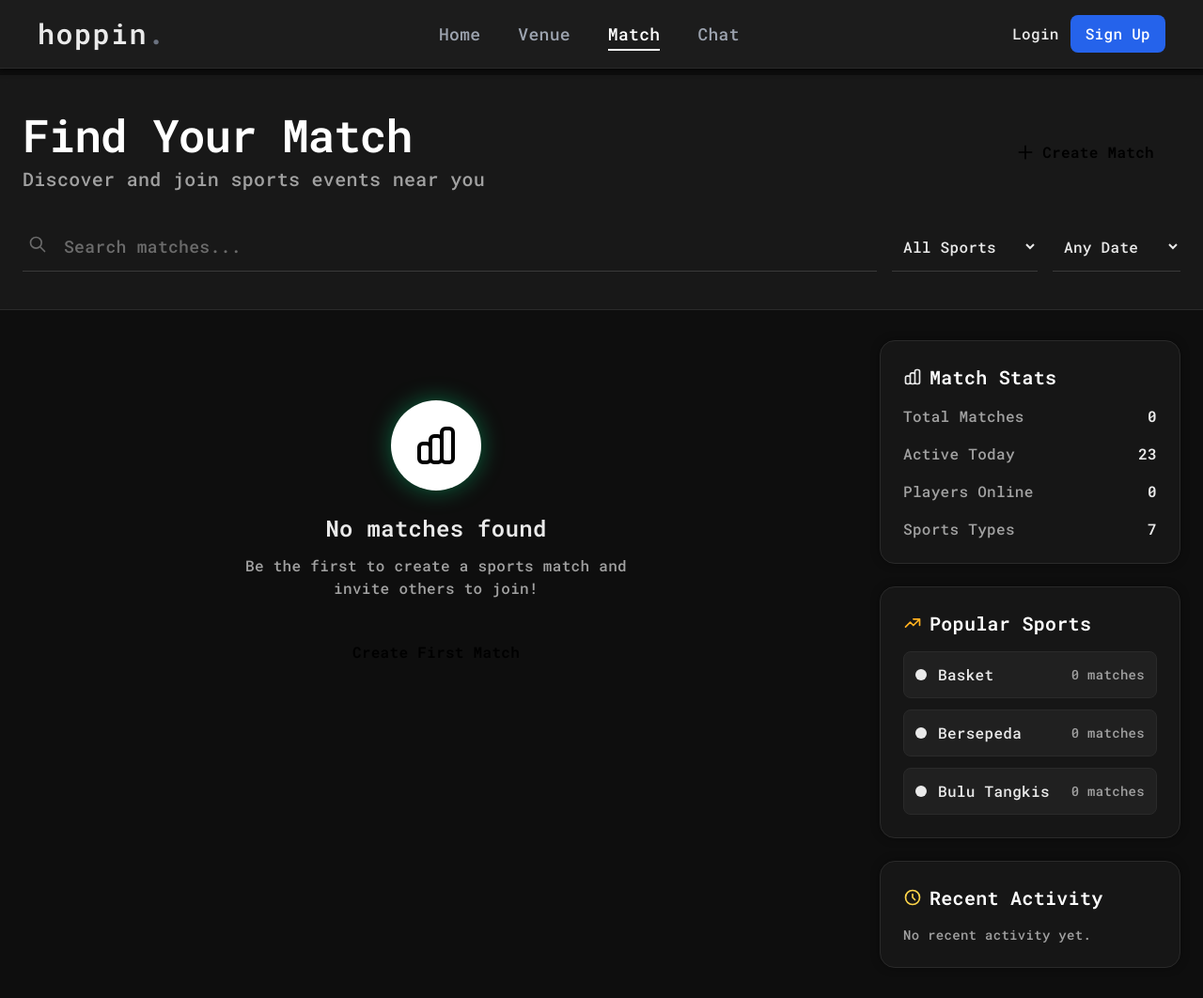
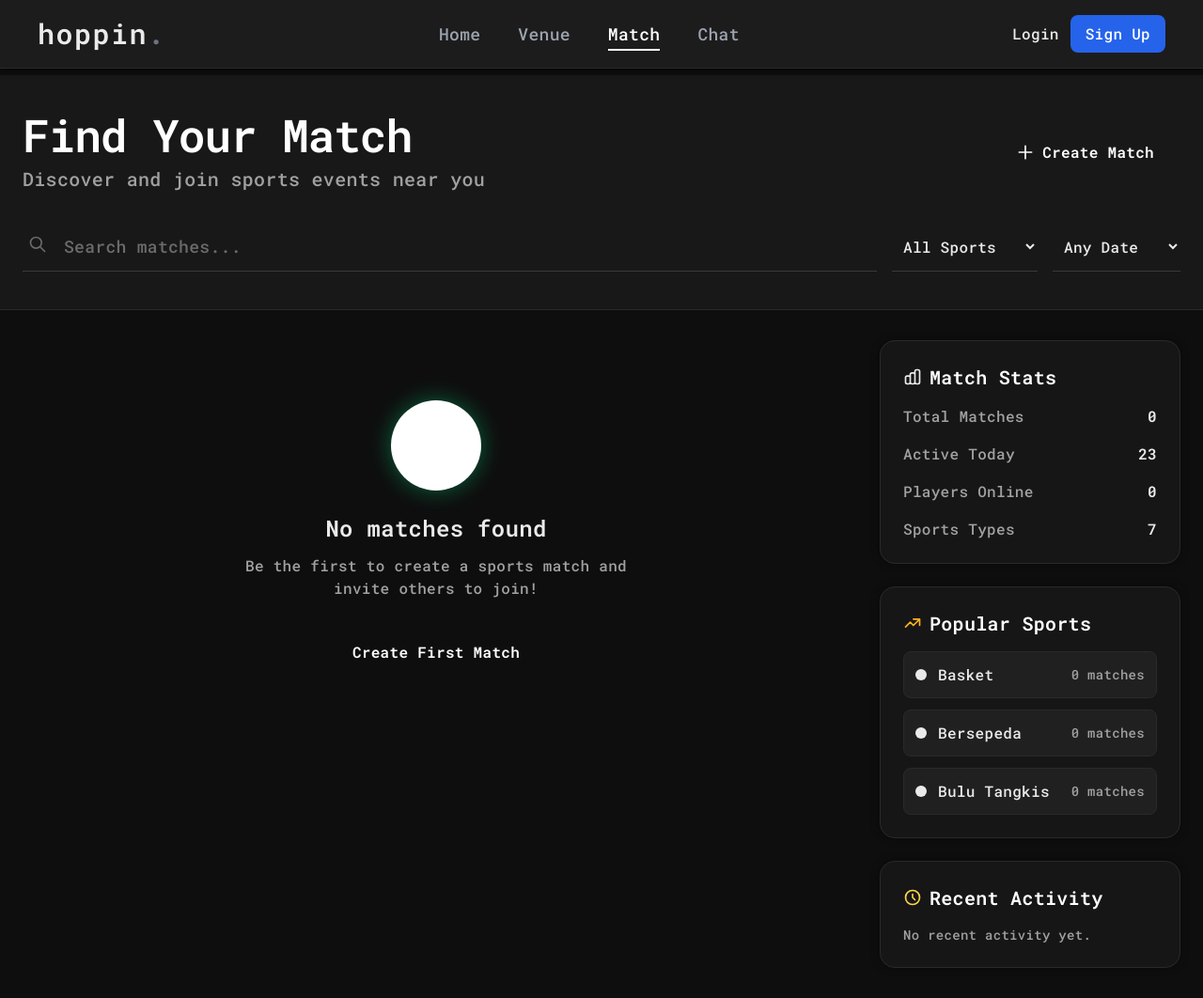
Before and after one commit to pbp-kelompok-f08/ProyekUTS, a Django app: page /matches/ in a window 1280 px wide. Shown: the whole page at 94% size. Run offline with Django 4.2, Linux system fonts and the light colour scheme; data comes from the database, SQL or seed files in the repository; data that the repository does not hold is empty; parts of the project's set-up code (start-up, migrations or seed data) failed here and were passed over; some libraries are stand-ins or nearby versions.

Commit message:
fixing UI

```diff
--- a/matches/templates/matches/dashboard.html
+++ b/matches/templates/matches/dashboard.html
@@ -23,7 +23,7 @@
         </div>
 
         <button type="button" id="open-create-modal" {% if not schema_ready %}disabled{% endif %}
-          class="group mt-2 md:mt-0 rounded-xl px-7 py-3 font-semibold text-black transition-all duration-300
+          class="group mt-2 md:mt-0 rounded-xl px-7 py-3 font-semibold text-white transition-all duration-300
                  bg-[#2A2A2A]hover:bg-[#343434] text-[#EAEAEA] transition-all duration-300
                  bg-whitshadow-[0_0_15px_rgba(255,255,255,0.35)]e hover:bg-whitshadow-[0_0_24px_rgba(255,255,255,0.35)]e
                  disabled:opacity-50 disabled:cursor-not-allowed flex items-center gap-2">
@@ -100,7 +100,7 @@
         <div id="empty" class="hidden text-center py-16">
           <div class="w-24 h-24 mx-auto mb-6 rounded-full flex items-center justify-center
                       bg-white shadow-[0_0_25px_rgba(0,255,148,0.35)]">
-            <svg class="w-12 h-12 text-black" fill="none" stroke="currentColor" viewBox="0 0 24 24">
+            <svg class="w-12 h-12 text-white" fill="none" stroke="currentColor" viewBox="0 0 24 24">
               <path stroke-linecap="round" stroke-linejoin="round" stroke-width="2"
                     d="M9 19v-6a2 2 0 00-2-2H5a2 2 0 00-2 2v6a2 2 0 002 2h2a2 2 0 002-2zm0 0V9a2 2 0 012-2h2a2 2 0 012 2v10m-6 0a2 2 0 002 2h2a2 2 0 002-2m0 0V5a2 2 0 012-2h2a2 2 0 012 2v14a2 2 0 01-2 2h-2a2 2 0 01-2-2z"></path>
             </svg>
@@ -108,7 +108,7 @@
           <h3 class="text-2xl font-bold mb-3">No matches found</h3>
           <p class="text-[#A1A1A1] mb-8 max-w-md mx-auto">Be the first to create a sports match and invite others to join!</p>
           <button id="empty-create-btn"
-                  class="rounded-xl px-7 py-3 font-semibold text-black transition-all duration-300
+                  class="rounded-xl px-7 py-3 font-semibold text-white transition-all duration-300
                          bg-[#2A2A2A]hover:bg-[#343434] text-[#EAEAEA] transition-all duration-300
                          bg-whitshadow-[0_0_15px_rgba(255,255,255,0.35)]e hover:bg-whitshadow-[0_0_24px_rgba(255,255,255,0.35)]e">
             Create First Match
@@ -189,7 +189,7 @@
 {% for match in recent_activity %}
   <div class="flex items-start space-x-3 p-3 bg-[#202020] rounded-lg border border-[#2A2A2A]">
     <div class="w-8 h-8 rounded-full flex items-center justify-center flex-shrink-0" style="background:#EAEAEA">
-      <svg class="w-4 h-4 text-black" fill="none" stroke="currentColor" viewBox="0 0 24 24">
+      <svg class="w-4 h-4 text-white" fill="none" stroke="currentColor" viewBox="0 0 24 24">
         <path stroke-linecap="round" stroke-linejoin="round" stroke-width="2" d="M12 4v16m8-8H4"></path>
       </svg>
     </div>
@@ -289,7 +289,7 @@
           Cancel
         </button>
         <button type="submit"
-                class="px-6 py-2.5 rounded-lg font-semibold text-black transition
+                class="px-6 py-2.5 rounded-lg font-semibold text-white transition
                        bg-[#2A2A2A]hover:bg-[#343434] text-[#EAEAEA] transition-all duration-300
                        bg-whitshadow-[0_0_15px_rgba(255,255,255,0.35)]e">
           Create Match
@@ -454,7 +454,7 @@
             <form class="booking-form mt-5" data-match-id="${id}" method="post" action="/matches/${id}/book/">
               ${csrfField}
               <button type="submit"
-                class="w-full py-2.5 rounded-xl font-semibold text-black transition
+                class="w-full py-2.5 rounded-xl font-semibold text-white transition
                        bg-[#2A2A2A]hover:bg-[#343434] text-[#EAEAEA] transition-all duration-300
                        bg-whitshadow-[0_0_15px_rgba(255,255,255,0.35)]e">
                 Join Match
```
